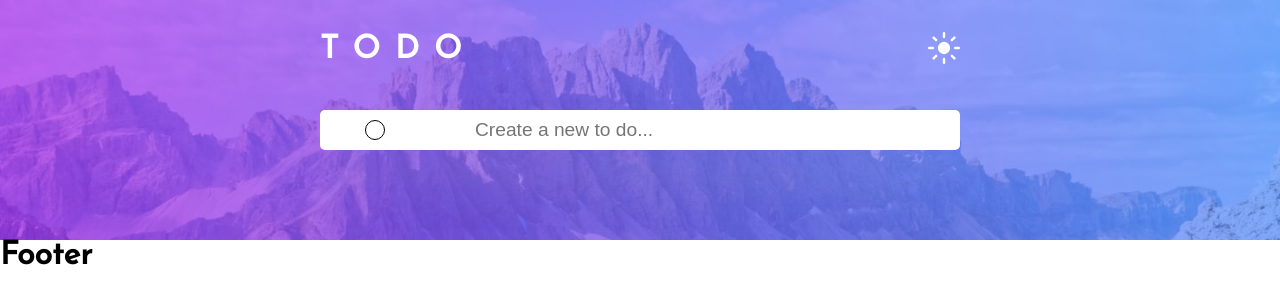
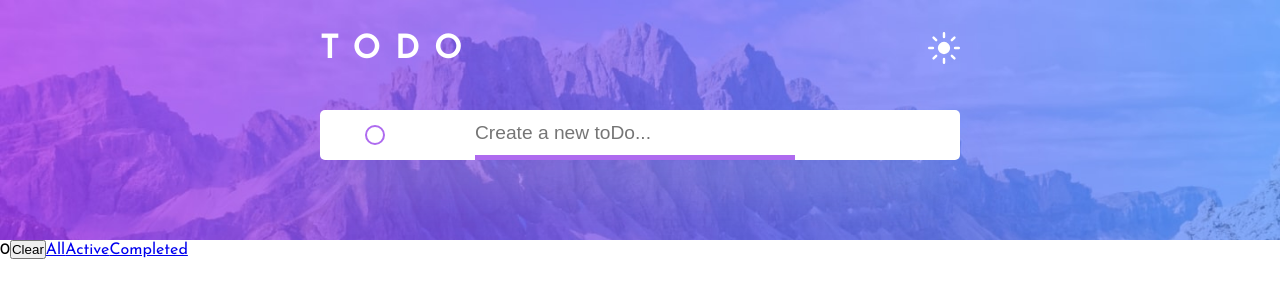
Before and after one commit to LazyBrogrammer/toDo-react, a React (Vite) app: page / in a window 1280 px wide. Shown: the top 304 px of the page. Built offline with nearby package versions, Linux system fonts and the light colour scheme.

Commit message:
complete all complete active components js codes

```diff
--- a/package.json
+++ b/package.json
@@ -11,6 +11,7 @@
   "dependencies": {
     "react": "^18.2.0",
     "react-dom": "^18.2.0",
+    "react-router-dom": "5",
     "styled-components": "^5.3.6",
     "uuid": "^9.0.0"
   },
--- a/src/App.css
+++ b/src/App.css
@@ -1,8 +1,8 @@
-*{
+* {
   margin: 0;
   padding: 0;
   box-sizing: border-box;
 }
 body {
-  font-family: 'Josefin Sans', sans-serif;
+  font-family: "Josefin Sans", sans-serif;
 }
--- a/src/App.jsx
+++ b/src/App.jsx
@@ -3,51 +3,19 @@ import { useState } from "react";
 import { v4 as uuidv4 } from "uuid";
 import "./App.css";
 // import Components
-import All from "./pages/All";
-import Header from "./components/Header";
 import Footer from "./components/Footer";
 import Main from "./components/Main";
-
-const localData = [
-  {
-    text: "charge phone",
-    id: uuidv4(),
-    completed: false,
-  },
-  {
-    text: "Food",
-    id: uuidv4(),
-    completed: true,
-  },
-  {
-    text: "read book",
-    id: uuidv4(),
-    completed: false,
-  },
-  {
-    text: "buy new book",
-    id: uuidv4(),
-    completed: false,
-  },
-  {
-    text: "get up early",
-    id: uuidv4(),
-    completed: true,
-  },
-];
-
-// window.localStorage.setItem(localData, JSON.stringify(localData));
-let parseData = JSON.parse(window.localStorage.getItem(localData));
-console.log(parseData);
+const localData = JSON.parse(localStorage.getItem("jsonData"));
+console.log("localData", localData);
 const App = () => {
   const [theme, setTheme] = useState(true);
-  const [data, setData] = useState(localData);
-  // let simpleData = JSON.parse(window.localStorage.getItem(localData));
-  // console.log(data);
+  const [data, setData] = useState(localData || []);
+  localStorage.setItem("jsonData", JSON.stringify(data));
+  console.log(JSON.parse(localStorage.getItem("jsonData")));
   return (
     <div className="App">
       <Main theme={theme} setTheme={setTheme} data={data} setData={setData} />
-      <Footer />
+      <Footer data={data} setData={setData} />
     </div>
   );
 };
--- a/src/components/Footer.jsx
+++ b/src/components/Footer.jsx
@@ -1,14 +1,35 @@
-import React from 'react';
-import styled from 'styled-components';
-const Footer = () => {
-    return (
-      <StyledFooter>
-        <h1>Footer</h1>
-      </StyledFooter>
-    );
+import React from "react";
+import styled from "styled-components";
+import { Link } from "react-router-dom";
+const Footer = ({ data, setData }) => {
+  let activeNumber = 0;
+  for(let i = 0; i < data.length; i++) {
+    if (data[i].isComplete === false) {
+      activeNumber += 1;
+    }
+  }
+  const activeData = data.filter((item) => item.isComplete === false);
+  const clearCompleted = () => {
+    setData([...activeData])
+  }
+  return (
+    <StyledFooter>
+     {
+      activeNumber
+     }
+     <button onClick={clearCompleted}>Clear</button>
+    <Link to='/'>
+      All
+    </Link>
+    <Link to='/active'>
+      Active
+    </Link>
+    <Link to='/completed'>
+      Completed
+    </Link>
+    </StyledFooter>
+  );
 };
 const StyledFooter = styled.div`
-
-
-`
+`;
 export default Footer;
--- a/src/components/Header.jsx
+++ b/src/components/Header.jsx
@@ -10,9 +10,21 @@ import iconLight from "../images/icon-sun.svg";
 
 const Header = ({ theme, setTheme, data, setData }) => {
   const inputRef = useRef(null);
+  const [inputValue, setInputValue] = useState("");
+  const [place, setPlace] = useState('Create a new toDo...')
+  const addToDo = () => {
+    localStorage.clear();
+    if (inputValue) {
+      setData([...data, { text: inputValue, id: uuidv4(), isComplete: false }]);
+      setInputValue('')
+    } else {
+      setPlace('Enter a Text!')
+    }
+  };
   useEffect(() => {
     inputRef.current.focus();
-  }, [])
+  }, []);
+
 
   return (
     <StyledHeader
@@ -32,20 +44,24 @@ const Header = ({ theme, setTheme, data, setData }) => {
           />
         </div>
       </div>
-      <Input style={{ background: `${theme ? "#fff" : "#000"}` }}>
+      <Input style={{ background: `${theme ? "#fff" : "#25273D"}` }}>
         <div
           className="input__icon"
-          style={{ borderColor: `${theme ? "#000" : "#c3c3c3"}` }}
+          style={{ borderColor: `${theme ? "#ae6bef" : "#B564EF"}` }}
+          onClick={addToDo}
+
         ></div>
         <div className="input">
           <input
             type="text"
             style={{
-              background: `${theme ? "#fff" : "#000"}`,
-              color: `${theme ? '#000': '#fff'}`,
+              background: `${theme ? "#fff" : "#25273D"}`,
+              color: `${theme ? "#25273D" : "#fff"}`,
             }}
             ref={inputRef}
-            placeholder='Create a new to do...'
+            placeholder={place}
+            onChange={(e) => setInputValue(e.target.value)}
+            value={inputValue}
           />
         </div>
         <div className="input__clear"></div>
@@ -100,7 +116,7 @@ const Input = styled.div`
   .input__icon {
     width: 20px;
     height: 20px;
-    border: 1px solid;
+    border: 2px solid;
     border-radius: 50%;
     cursor: pointer;
   }
@@ -108,19 +124,13 @@ const Input = styled.div`
     width: 50%;
     input {
       width: 100%;
-      height: 40px;
+      height: 50px;
       border: none;
       outline: none;
       font-size: 1.2rem;
       background: #715050;
-      &:active {
-        /* border: 1px solid; */
-      }
-      &:hover {
-        /* border: 1px solid; */
-      }
       &:focus {
-        /* border: 1px solid; */
+        border-bottom: 5px solid #ae6bef;
       }
     }
   }
@@ -129,4 +139,5 @@ const Input = styled.div`
     height: 30px;
   }
 `;
+
 export default Header;
--- /dev/null
+++ b/src/components/Item.jsx
@@ -0,0 +1,11 @@
+import React from "react";
+import styled from "styled-components";
+
+const Item = () => {
+  return <StyledItem>Item</StyledItem>;
+};
+
+const StyledItem = styled.div`
+
+`;
+export default Item;
--- a/src/components/Main.jsx
+++ b/src/components/Main.jsx
@@ -1,17 +1,31 @@
 import React from "react";
 import Header from "./Header";
+// import Item from "./Item";
+import All from "../pages/All";
+import Completed from "../pages/Completed";
+import Active from "../pages/Active";
+import styled from "styled-components";
+
+// react-router-dom
+import { Switch, Route } from "react-router-dom";
 const Main = ({ theme, setTheme, data, setData }) => {
   return (
-    <div>
-      <Header
-        theme={theme}
-        setTheme={setTheme}
-        data={data}
-        setData={setData}
-      />
-
-    </div>
+    <StyledMain>
+      <Header theme={theme} setTheme={setTheme} data={data} setData={setData} />
+      <Switch>
+        <Route path="/" exact>
+          <All data={data} setData={setData} />
+        </Route>
+        <Route path="/active">
+          <Active data={data} setData={setData} />
+        </Route>
+        <Route path="/completed">
+          <Completed data={data} setData={setData} />
+        </Route>
+      </Switch>
+    </StyledMain>
   );
 };
 
+const StyledMain = styled.div``;
 export default Main;
--- a/src/main.jsx
+++ b/src/main.jsx
@@ -1,9 +1,11 @@
 import React from 'react'
 import ReactDOM from 'react-dom/client'
 import App from './App'
-
-ReactDOM.createRoot(document.getElementById('root')).render(
+import { BrowserRouter } from 'react-router-dom'
+ReactDOM.createRoot(document.getElementById("root")).render(
   <React.StrictMode>
-    <App />
+    <BrowserRouter>
+      <App />
+    </BrowserRouter>
   </React.StrictMode>
-)
+);
--- a/src/pages/Active.jsx
+++ b/src/pages/Active.jsx
@@ -1,9 +1,17 @@
 import React from 'react';
 
-const Active = () => {
-    return (
-        <div>
-            <h1>Acttive</h1>
-        </div>
-    )
-}
+const Active = ({ data, setData }) => {
+    const activeData = data.filter((item) => item.isComplete === false);
+  return (
+    <div>
+        {activeData.slice().reverse().map((item) => {
+            return (
+                <div key={item.id}>
+                    <h2>{item.text}</h2>
+                </div>
+            )
+        })}
+    </div>
+  );
+};
+export default Active;
--- a/src/pages/All.jsx
+++ b/src/pages/All.jsx
@@ -1,14 +1,25 @@
-import React from 'react';
-import styled from 'styled-components';
-const All = () => {
-    return (
-      <StyledAll>
-        <h1>All</h1>
-      </StyledAll>
-    );
+import React from "react";
+import styled from "styled-components";
+const All = ({ data, setData }) => {
+  const handleActive = (index) => {
+    data.slice().reverse()[index].isComplete = true;
+    setData([...data]);
+  };
+  return (
+    <StyledAll>
+      {data
+        .slice()
+        .reverse()
+        .map((item, index) => {
+          return (
+            <div onClick={() => handleActive(index)} key={item.id}>
+              <h2>{item.text}</h2>
+            </div>
+          );
+        })}
+    </StyledAll>
+  );
 };
 
-const StyledAll = styled.div`
-
-`
+const StyledAll = styled.div``;
 export default All;
--- a/src/pages/Completed.jsx
+++ b/src/pages/Completed.jsx
@@ -0,0 +1,20 @@
+import React from "react";
+
+const Completed = ({data, setData}) => {
+  const completedData = data.filter((item) => item.isComplete === true)
+  return (
+    <div>
+     {
+      completedData.slice().reverse().map((item) => {
+        return (
+          <div key={item.id}>
+            <h2>{item.text}</h2>
+          </div>
+        )
+      })
+     }
+    </div>
+  );
+};
+
+export default Completed;
```
Also changed, not shown: 1 other file (tests, documents, lock files or other folders).
